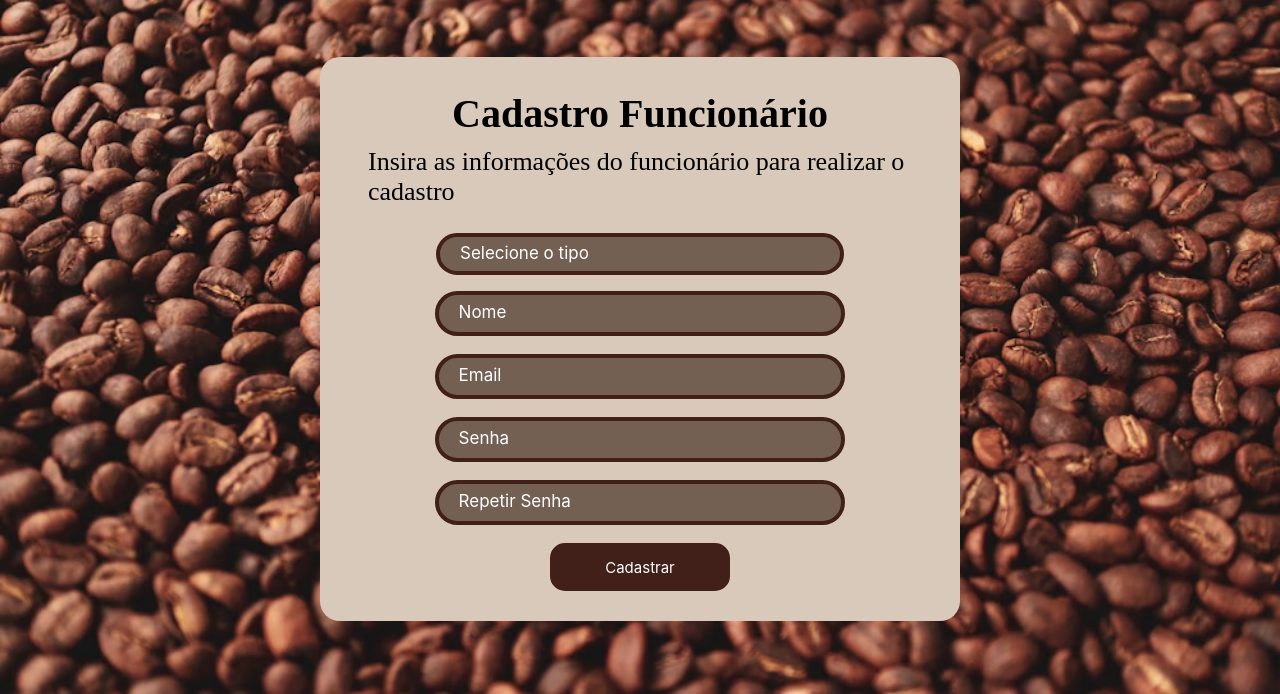
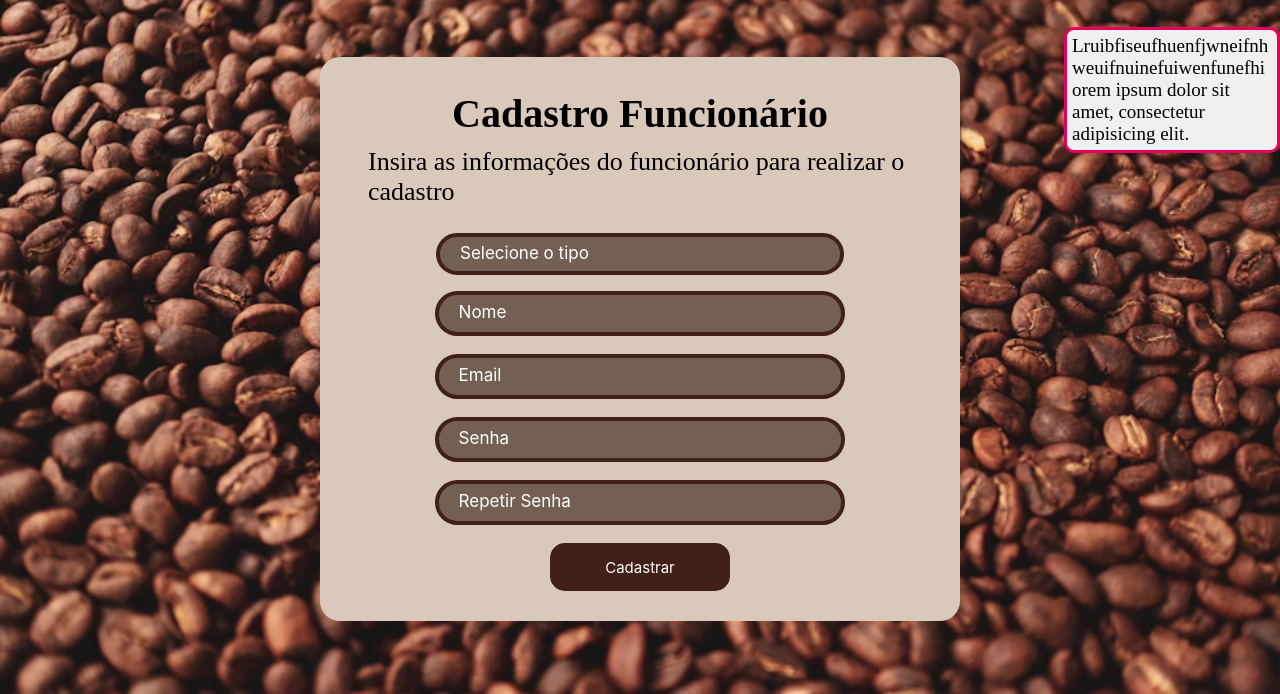
Before and after one commit to elersonleandro/SensorGuys, a website: page web-data-viz/public/Cadastro.html in a window 1280 px wide. Shown: the part 106-800 px from the top of the page. Drawn offline with Linux system fonts and the light colour scheme; a web font is replaced by a local one.

Commit message:
implementando o alert no html do cadastro e login

```diff
--- a/web-data-viz/public/Cadastro.html
+++ b/web-data-viz/public/Cadastro.html
@@ -8,6 +8,7 @@
     <link rel="stylesheet" href="./css/header.css">
     <link rel="stylesheet" href="./css/cadastro-login.css">
     <link rel="shortcut icon" href="./assets/img/logo_image.png">
+    <link rel="stylesheet" href="../public/css/alerta-erro.css">
 </head>
 
 <body>
@@ -55,6 +56,10 @@
                     <br>
                     <button onclick="cadastro()">Cadastrar</button>
                 </div>
+                <div id="div_erro">
+                    <div id="mensagem_erro">Lruibfiseufhuenfjwneifnhweuifnuinefuiwenfunefhiorem ipsum dolor sit amet, consectetur adipisicing elit.</div>
+                </div>
+
             </div>
         </div>
     </section>
--- /dev/null
+++ b/web-data-viz/public/css/alerta-erro.css
@@ -0,0 +1,46 @@
+#div_erro {
+    display: block;
+     width: 200px;
+    height: auto;
+    background-color: #ffffff;
+    /*justify-content: flex-end;
+    display: flex;
+    top: 0%; */
+    position: absolute;
+        top: 15%;
+        right: 0;
+        background-color: #f0f0f0;
+        padding: 5px;
+        border-radius: 10px;
+    border: #e6005a 3px solid;
+    margin-top: 1%;
+    overflow-wrap: break-word;
+    font-weight: 500px;
+    font-size: 19px;
+  }
+
+  #card_erro #mensagem_erro{
+
+
+  }
+  /* FORMULARIO
+
+
+  .alerta_erro{
+    display: flex;
+    justify-content: flex-end;
+    position: absolute;
+  }
+
+  .card_erro {
+    display: none;
+    background-color: #000000;
+    color: black;
+    width: 230px;
+    position: fixed;
+    border-radius: 4px;
+    border: #e6005a 3px solid;
+    padding: 10px;
+    margin-right: 10%;
+  }
+  */
```
Also changed, not shown: web-data-viz/public/Login.html (+4 -0 lines).
